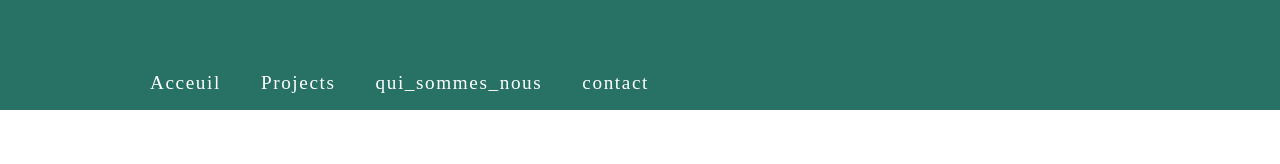
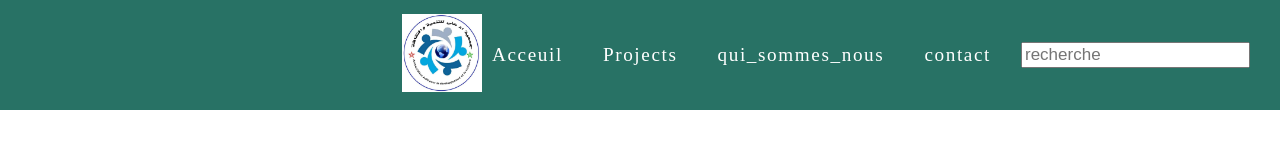
Before and after one commit to aelmazdaoui/ENG, a plain HTML site: page projets.html in a window 1280 px wide. Shown: the top 164 px of the page. Drawn offline with Linux system fonts and the light colour scheme.

Commit message:
Update menu.css

```diff
--- a/menu.css
+++ b/menu.css
@@ -62,6 +62,10 @@ body {
     box-sizing: border-box;
 }
 
+.logo {
+    flex-shrink: 0; /* Empêche le logo de rétrécir */
+}
+
 .logo img {
     background-color: #287265;
     width: 80px; /* Ajustez la largeur de l'image du logo */
@@ -69,9 +73,16 @@ body {
     max-height: 100px; /* S'assurer que l'image n'est pas plus haute que le header */
 }
 
+nav {
+    flex-grow: 1;
+    display: flex;
+    justify-content: flex-end;
+    align-items: center;
+}
+
 nav ul {
-    margin: 100px;
-    padding: 20px;
+    margin: 0;
+    padding: 0;
     list-style: none;
     display: flex;
     align-items: center;
```
